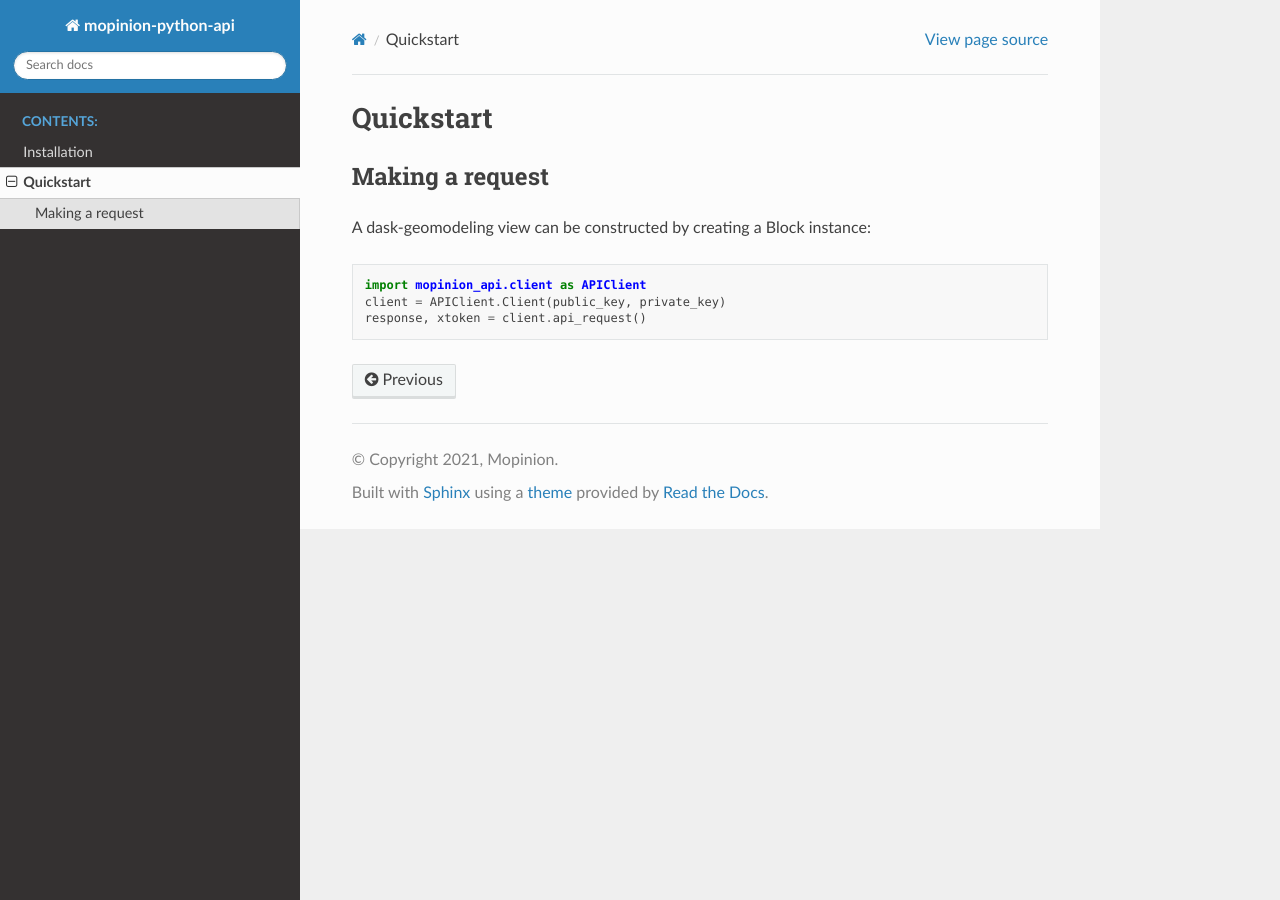
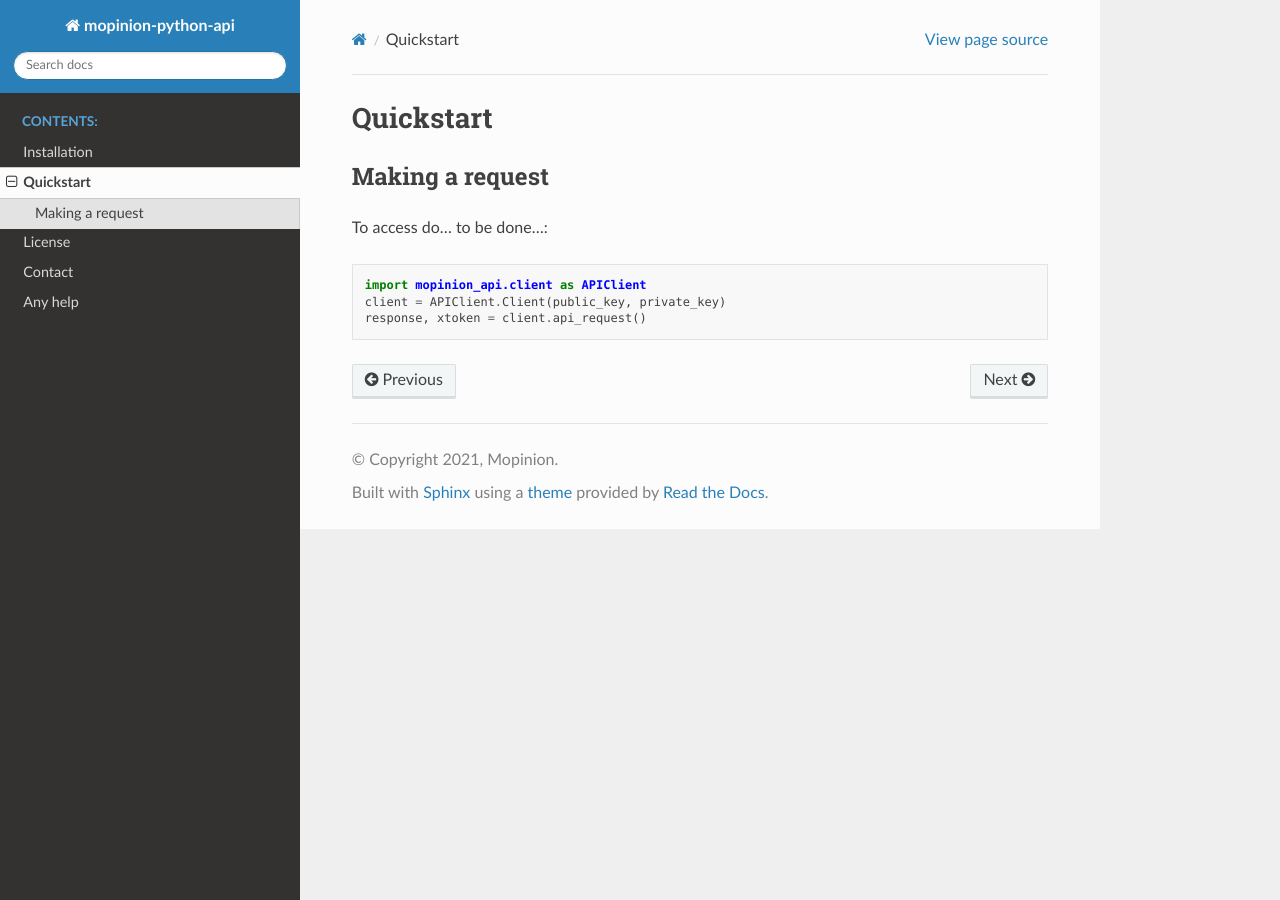
Before and after one commit to Mopinion-com/mopinion-python-api, a Sphinx documentation site: the page built from docs/quickstart.rst, in a window 1280 px wide. Built offline with Sphinx 7.4.7 and the Read the Docs theme 2.0.0, drawn with Linux system fonts in a browser that asks for light colours.

```diff
--- /dev/null
+++ b/docs/help.rst
@@ -0,0 +1,4 @@
+Any help
+========
+
+For further questions please contact .... TODO
--- a/docs/index.rst
+++ b/docs/index.rst
@@ -24,6 +24,8 @@ Contents
 
    installation
    quickstart
+   license
+   help
 
 
 Indices and tables
--- a/docs/quickstart.rst
+++ b/docs/quickstart.rst
@@ -4,7 +4,7 @@ Quickstart
 Making a request
 -------------------
 
-A dask-geomodeling view can be constructed by creating a Block instance:
+To access do... to be done...:
 
 .. code:: python
 
```
Also changed, not shown: docs/license.rst (added, +32 -0 lines), README.rst (renamed from README.md).
